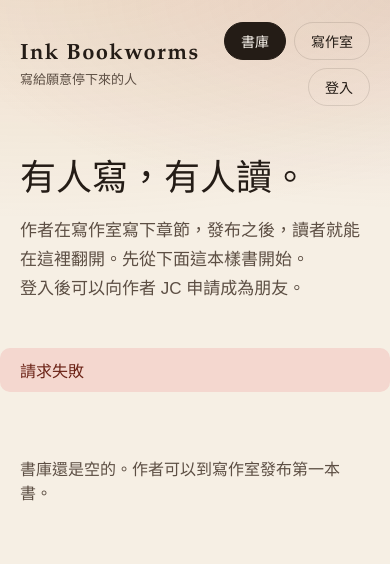
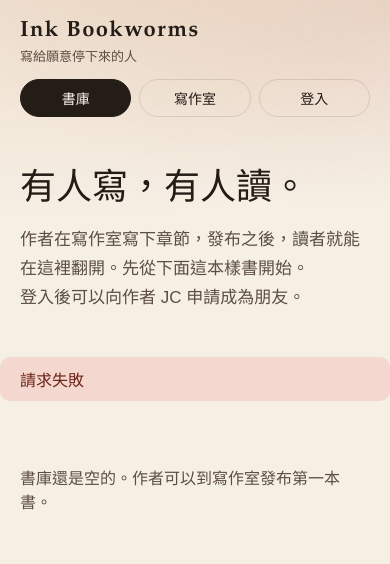
Before and after one commit to Raaaaaach/inkbookworms, a plain HTML site: page public/index.html in a window 390 px wide. Drawn offline with Linux system fonts and the light colour scheme; no server answers.

Commit message:
Give the phone header room so login stays on one row.
Co-authored-by: Cursor <cursoragent@cursor.com>

```diff
--- a/public/index.html
+++ b/public/index.html
@@ -10,10 +10,10 @@
     <link rel="apple-touch-icon" href="/icons/apple-touch-icon.png" />
     <link rel="icon" type="image/png" sizes="32x32" href="/icons/favicon-32.png" />
     <link rel="manifest" href="/manifest.json" />
-    <link rel="stylesheet" href="/styles.css" />
+    <link rel="stylesheet" href="/styles.css?v=2" />
   </head>
   <body>
     <div id="app"></div>
-    <script src="/app.js"></script>
+    <script src="/app.js?v=2"></script>
   </body>
 </html>
--- a/public/styles.css
+++ b/public/styles.css
@@ -75,7 +75,7 @@ button {
 
 .nav {
   display: flex;
-  flex-wrap: wrap;
+  flex-wrap: nowrap;
   justify-content: flex-end;
   gap: 8px;
 }
@@ -369,7 +369,29 @@ textarea {
   }
 
   .topbar {
-    padding-inline: 20px;
+    flex-direction: column;
+    align-items: stretch;
+    gap: 14px;
+    padding: 18px 20px 6px;
+  }
+
+  .nav {
+    justify-content: stretch;
+  }
+
+  .nav a {
+    flex: 1;
+    min-width: 0;
+    padding: 8px 10px;
+    text-align: center;
+    white-space: nowrap;
+    overflow: hidden;
+    text-overflow: ellipsis;
+  }
+
+  .friend-line.row {
+    flex-direction: column;
+    align-items: stretch;
   }
 
   .hero,
```
